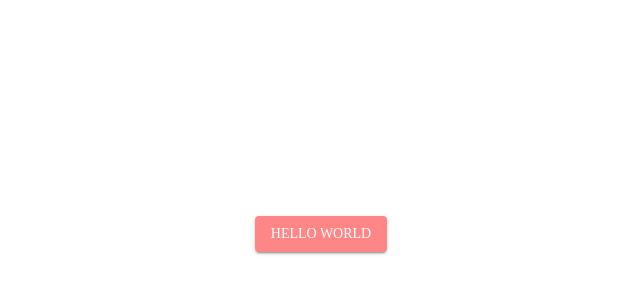
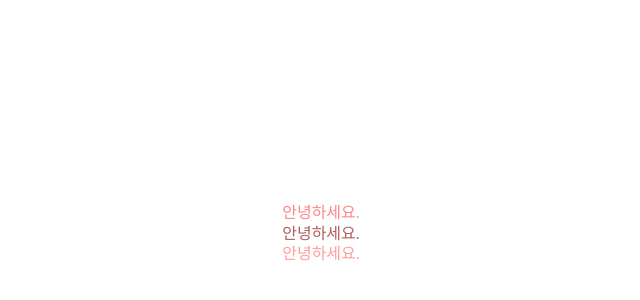
Before and after one commit to jhs512/react_stc_2022, a React (Create React App) app: page / in a window 1280 px wide. Shown: the part 166-466 px from the top of the page, without its empty margins (319-959 px from the left). Built offline with nearby package versions, Linux system fonts and the light colour scheme; a web font is replaced by a local one.

Commit message:
mui 테마 색상을 css 변수화

```diff
--- a/src/App.js
+++ b/src/App.js
@@ -4,7 +4,19 @@ function App() {
   return (
     <>
       <div className="flex-1 flex items-center justify-center">
-        <Button variant="contained">Hello World</Button>
+        <div>
+          <span className="text-[color:var(--mui-color-primary-main)]">
+            안녕하세요.
+          </span>
+          <br />
+          <span className="text-[color:var(--mui-color-primary-dark)]">
+            안녕하세요.
+          </span>
+          <br />
+          <span className="text-[color:var(--mui-color-primary-light)]">
+            안녕하세요.
+          </span>
+        </div>
       </div>
     </>
   );
--- a/src/Root.js
+++ b/src/Root.js
@@ -1,6 +1,20 @@
 import { CssBaseline } from "@mui/material";
 import { createTheme, ThemeProvider } from "@mui/material/styles";
+import { useEffect } from "react";
 import App from "./App";
+
+const muiThemePaletteKeys = [
+  "background",
+  "common",
+  "error",
+  "grey",
+  "info",
+  "primary",
+  "secondary",
+  "success",
+  "text",
+  "warning",
+];
 
 function Root() {
   const theme = createTheme({
@@ -16,6 +30,21 @@ function Root() {
     },
   });
 
+  useEffect(() => {
+    const r = document.querySelector(":root");
+
+    muiThemePaletteKeys.forEach((paletteKey) => {
+      const themeColorObj = theme.palette[paletteKey];
+
+      for (const key in themeColorObj) {
+        if (Object.hasOwnProperty.call(themeColorObj, key)) {
+          const colorVal = themeColorObj[key];
+          r.style.setProperty(`--mui-color-${paletteKey}-${key}`, colorVal);
+        }
+      }
+    });
+  }, [theme.palette]);
+
   return (
     <>
       <ThemeProvider theme={theme}>
```
